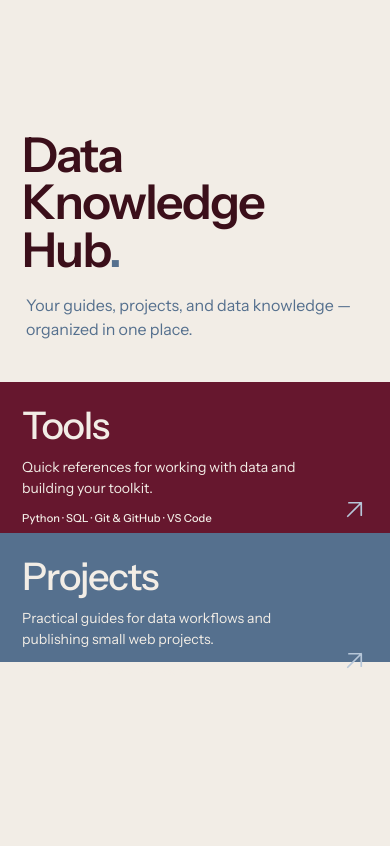
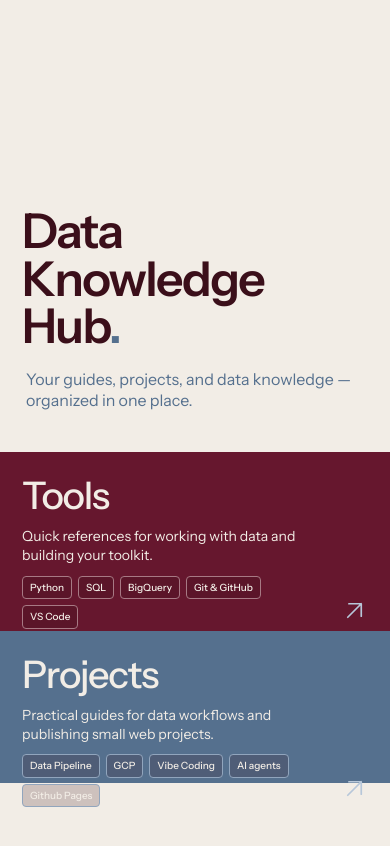
Before and after one commit to Ines-Benito-Diaz/data-knowledge-hub, a plain HTML site: page index.html in a window 390 px wide. Drawn offline with Linux system fonts and the light colour scheme.

Commit message:
Home Page Design Completed

```diff
--- a/assets/css/styles.css
+++ b/assets/css/styles.css
@@ -263,7 +263,7 @@ a:focus-visible, button:focus-visible, input:focus-visible { outline: 3px solid
 .gateway-intro h1 { margin: 0; color: #3b0f1a; font: 600 clamp(54px, 7.3vw, 96px)/.99 'Instrument Sans', sans-serif; letter-spacing: -.035em; }
 .gateway-intro h1 span { display: block; }
 .gateway-intro h1 i { color: #55708e; font-style: normal; }
-.gateway-intro p { max-width: 34ch; margin: 25px 0 0 4px; color: #55708e; font: 400 clamp(16px, 1.35vw, 19px)/1.55 'Instrument Sans', sans-serif; }
+.gateway-intro p { max-width: 34ch; margin: 25px 0 0 4px; color: #55708e; font: 400 clamp(16px, 1.35vw, 19px)/1.35 'Instrument Sans', sans-serif; }
 .gateway-paths { display: grid; min-width: 0; min-height: 100%; grid-template-rows: 1.08fr .92fr; }
 .gateway-path { display: grid; min-height: 0; grid-template-columns: minmax(0, 1fr) auto; align-items: end; gap: 18px; padding: clamp(26px, 4vw, 58px); color: #f2ede6; text-decoration: none; transition: filter .2s ease; }
 .gateway-tools { background: #66172e; }
@@ -272,8 +272,10 @@ a:focus-visible, button:focus-visible, input:focus-visible { outline: 3px solid
 .gateway-path-copy { min-width: 0; }
 .gateway-path-title { display: block; font: 500 clamp(30px, 4.5vw, 60px)/1 'Instrument Sans', sans-serif; letter-spacing: -.035em; transition: transform .28s cubic-bezier(.2,.8,.2,1); }
 .gateway-path:hover .gateway-path-title { transform: translateX(4px); }
-.gateway-path-description { max-width: 35ch; margin: 16px 0 0; color: #f2ede6; font: 400 clamp(14px, 1.2vw, 16px)/1.5 'Instrument Sans', sans-serif; }
-.gateway-path-tools { margin: 16px 0 0; color: #f2ede6; font: 500 12px/1.6 'Instrument Sans', sans-serif; letter-spacing: .01em; }
+.gateway-path-description { max-width: 35ch; margin: 14px 0 0; color: #f2ede6; font: 400 clamp(14px, 1.2vw, 16px)/1.35 'Instrument Sans', sans-serif; }
+.gateway-path-tools { display: flex; flex-wrap: wrap; gap: 7px; margin: 14px 0 0; padding: 0; list-style: none; }
+.gateway-path-tools li { padding: 4px 8px; border: 1px solid #a77984; border-radius: 4px; background: #3b0f1a45; color: #f2ede6; font: 500 11px/1.35 'Instrument Sans', sans-serif; }
+.gateway-projects .gateway-path-tools li { border-color: #91a5bd; background: #3b0f1a33; }
 .gateway-path svg { width: 27px; height: 27px; flex: none; margin-bottom: 5px; fill: none; stroke: #b7c7d9; stroke-linecap: round; stroke-linejoin: round; stroke-width: 1.5; transition: transform .28s cubic-bezier(.2,.8,.2,1); }
 .gateway-path:hover svg { transform: translate(3px, -3px); }
 .gateway-path:focus-visible { z-index: 1; outline: 3px solid #b7c7d9; outline-offset: -7px; }
@@ -283,17 +285,18 @@ a:focus-visible, button:focus-visible, input:focus-visible { outline: 3px solid
   .gateway-intro h1 { font-size: clamp(50px, 7vw, 60px); }
 }
 @media (max-width: 700px) {
-  .gateway-layout { grid-template-columns: 1fr; grid-template-rows: minmax(390px, 1.12fr) minmax(220px, .82fr) minmax(200px, .72fr); }
+  .gateway-layout { grid-template-columns: 1fr; grid-template-rows: minmax(390px, 1.12fr) minmax(220px, .82fr) minmax(250px, .9fr); }
   .gateway-intro { padding: 36px 28px 40px; }
   .gateway-intro h1 { font-size: clamp(51px, 12vw, 76px); }
-  .gateway-intro p { max-width: 33ch; margin-top: 19px; font-size: 16px; }
+  .gateway-intro p { max-width: 33ch; margin-top: 19px; font-size: 16px; line-height: 1.35; }
   .gateway-path { padding: 25px 28px; }
   .gateway-path-title { font-size: 38px; }
-  .gateway-path-description { max-width: 39ch; margin-top: 12px; font-size: 14px; }
-  .gateway-path-tools { margin-top: 11px; font-size: 11px; }
+  .gateway-path-description { max-width: 39ch; margin-top: 12px; font-size: 14px; line-height: 1.35; }
+  .gateway-path-tools { gap: 6px; margin-top: 11px; }
+  .gateway-path-tools li { padding: 4px 7px; font-size: 10px; }
 }
 @media (max-width: 390px) {
-  .gateway-layout { grid-template-rows: minmax(360px, 1.12fr) minmax(210px, .82fr) minmax(190px, .72fr); }
+  .gateway-layout { grid-template-rows: minmax(360px, 1.12fr) minmax(210px, .82fr) minmax(240px, .9fr); }
   .gateway-intro { padding-right: 22px; padding-left: 22px; }
   .gateway-intro h1 { font-size: clamp(48px, 12vw, 56px); }
   .gateway-path { padding-right: 22px; padding-left: 22px; }
--- a/index.html
+++ b/index.html
@@ -19,7 +19,9 @@
         <div class="gateway-path-copy">
           <span class="gateway-path-title">Tools</span>
           <p class="gateway-path-description">Quick references for working with data and building your toolkit.</p>
-          <p class="gateway-path-tools">Python · SQL · Git &amp; GitHub · VS Code</p>
+          <ul class="gateway-path-tools" aria-label="Tools covered">
+            <li>Python</li><li>SQL</li><li>BigQuery</li><li>Git &amp; GitHub</li><li>VS Code</li>
+          </ul>
         </div>
         <svg aria-hidden="true" viewBox="0 0 24 24"><path d="M6 18 18 6M7 6h11v11"/></svg>
       </a>
@@ -27,7 +29,9 @@
         <div class="gateway-path-copy">
           <span class="gateway-path-title">Projects</span>
           <p class="gateway-path-description">Practical guides for data workflows and publishing small web projects.</p>
-          <p class="gateway-path-tools">Python · SQL · Git · GitHub Pages</p>
+          <ul class="gateway-path-tools" aria-label="Tools used in these projects">
+            <li>Data Pipeline</li><li>GCP</li><li>Vibe Coding</li><li>AI agents</li><li>Github Pages</li>
+          </ul>
         </div>
         <svg aria-hidden="true" viewBox="0 0 24 24"><path d="M6 18 18 6M7 6h11v11"/></svg>
       </a>
```
